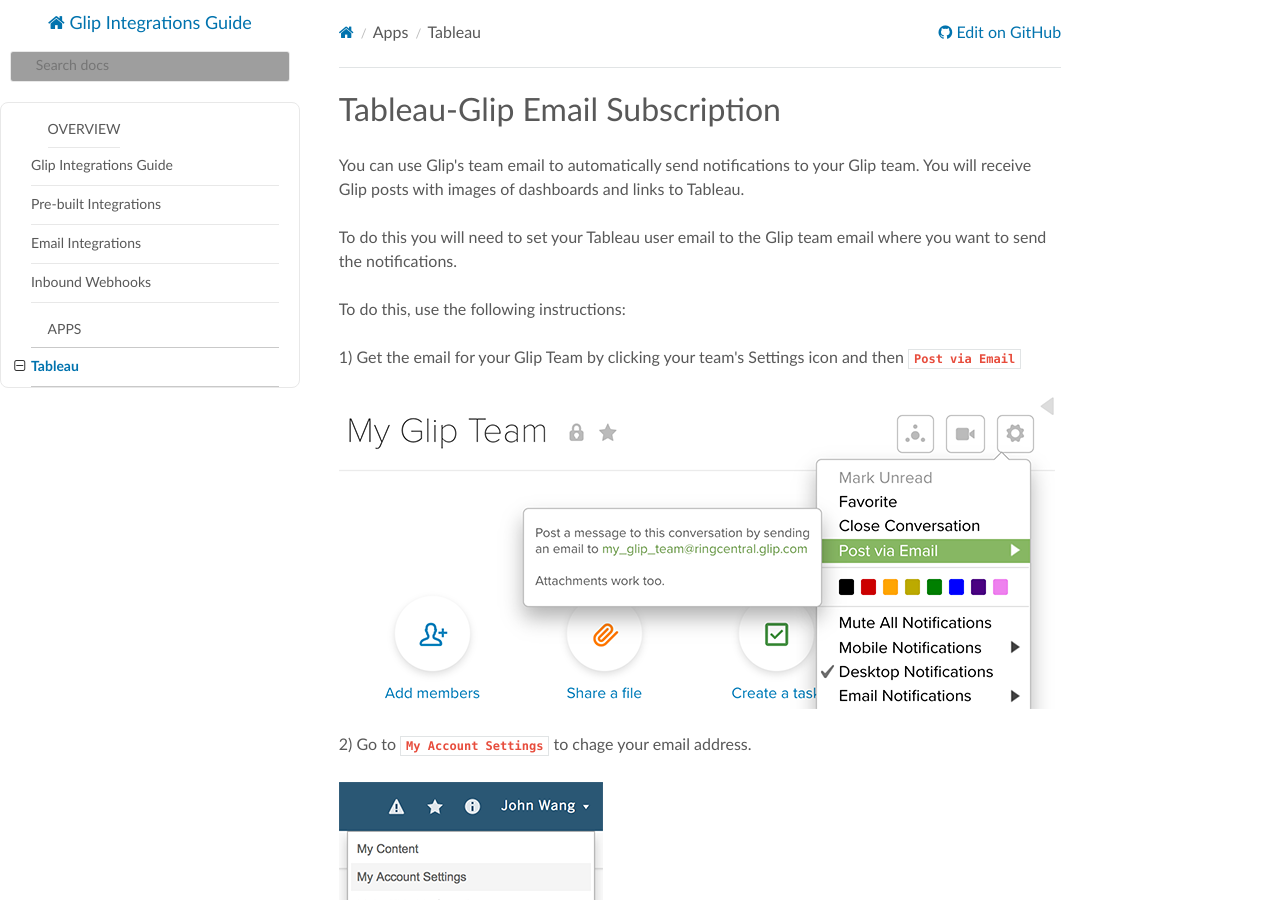
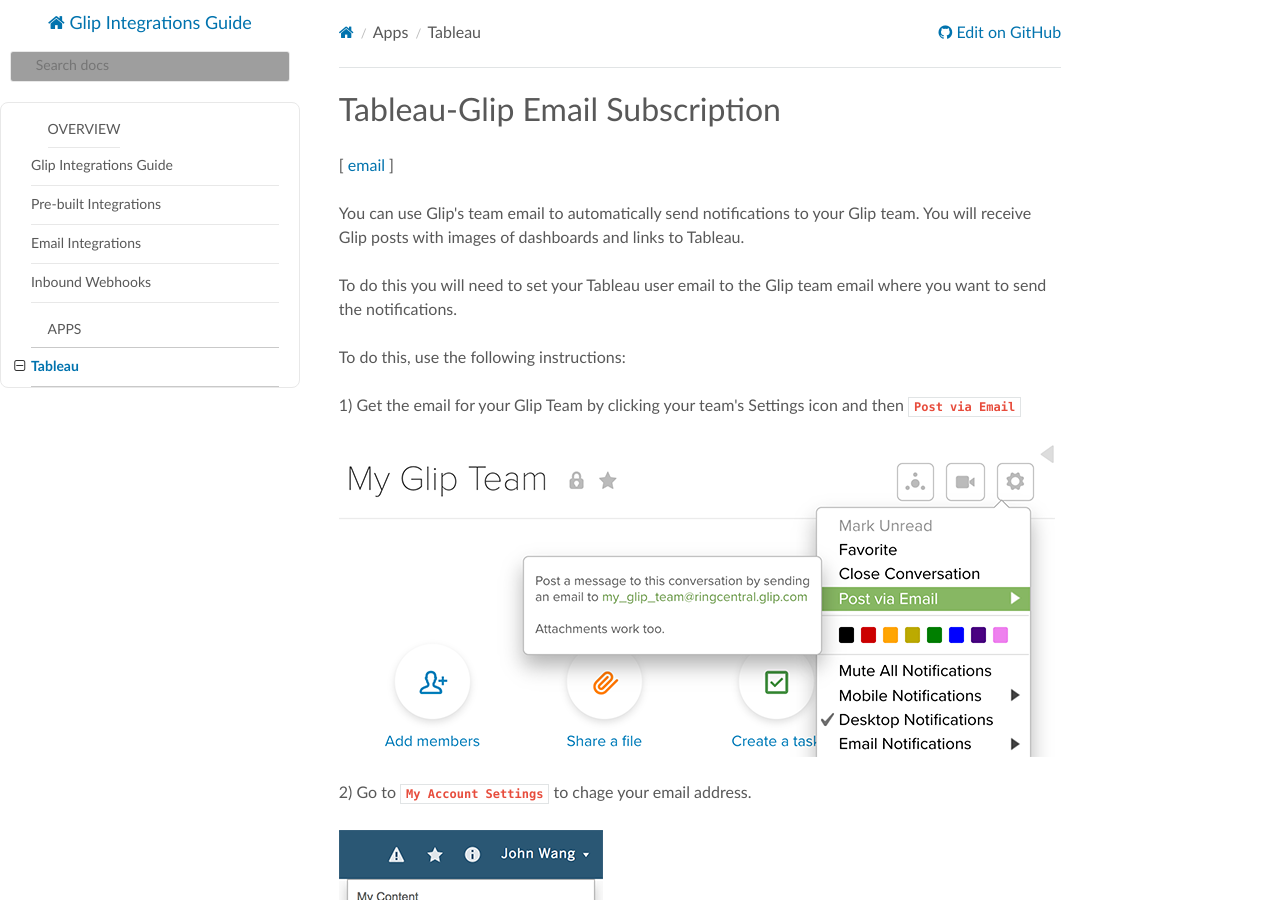
Before and after one commit to grokify/glip-integrations-guide, an MkDocs documentation site: the page built from docs/apps/tableau.md, in a window 1280 px wide and 900 px high. Built offline with MkDocs 1.6.1, drawn with Linux system fonts in a browser that asks for light colours; nearby versions of some CDN libraries; old or Windows-style settings are respelled for this version of MkDocs; grey boxes are pictures that could not be loaded.

Commit message:
update docs

```diff
--- a/docs/apps/tableau.md
+++ b/docs/apps/tableau.md
@@ -1,4 +1,6 @@
 # Tableau-Glip Email Subscription
+
+[ [email](../email-integrations.md) ]
 
 You can use Glip's team email to automatically send notifications to your Glip team. You will receive Glip posts with images of dashboards and links to Tableau.
 
```
